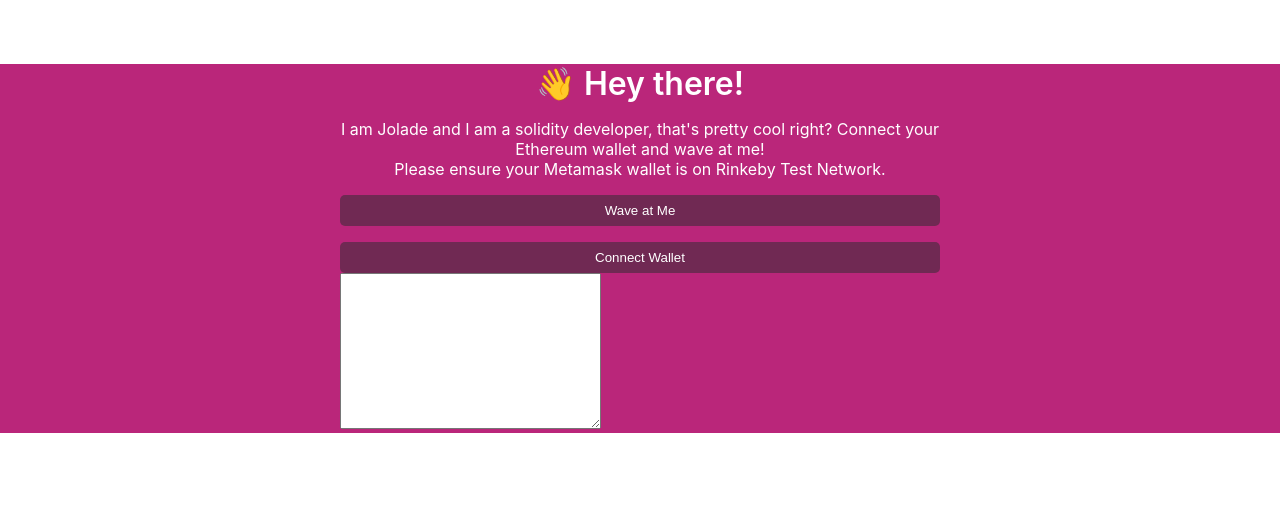
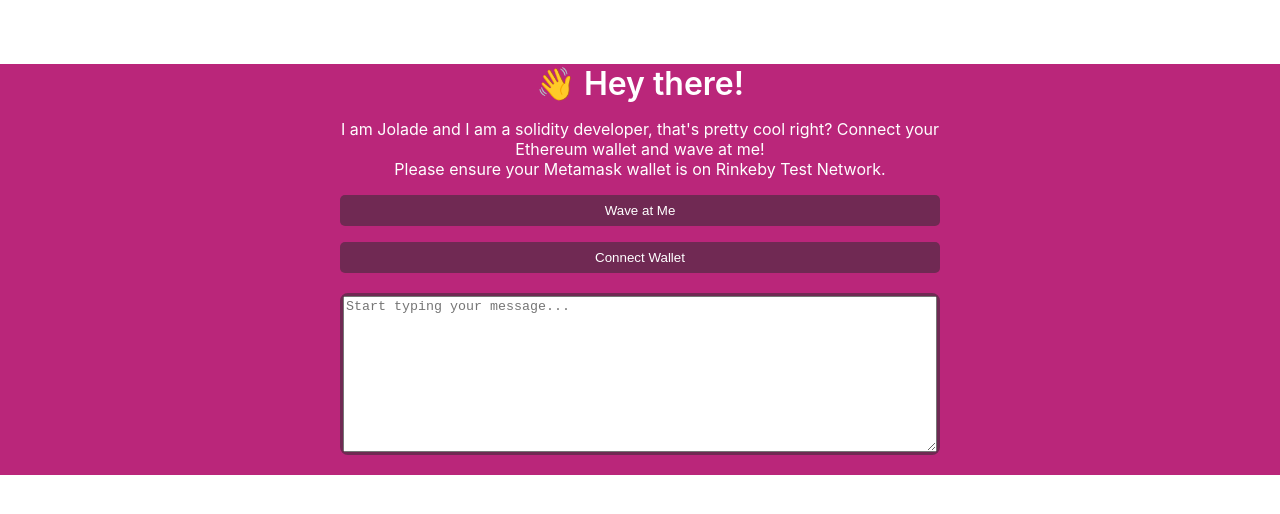
Before and after one commit to Jolah1/waveportal-jola-project, a React (Create React App) app: page / in a window 1280 px wide. Shown: the top 514 px of the page. Built offline with nearby package versions, Linux system fonts and the light colour scheme; the HTML template or start-up script is replaced by a standard one.

Commit message:
css perfected

```diff
--- a/src/App.css
+++ b/src/App.css
@@ -3,6 +3,7 @@
   justify-content: center;
   width: 100%;
   margin-top: 64px;
+  padding-bottom: 20px;
   background-color: rgb(186, 38, 122);
   color: white;
 }
@@ -37,3 +38,12 @@
   color: white;
 
 }
+
+.text {
+  margin-top: 20px;
+  display: flex;
+  flex-direction: column;
+  justify-content: center;
+  border: solid rgb(112, 41, 83);
+  border-radius: 8px;
+}
--- a/src/App.js
+++ b/src/App.js
@@ -145,9 +145,9 @@
               <div>Message: {wave.message}</div>
             </div>)
         })}
-        <div>
-        <label For="Message:"></label>
-        <textarea name="message" id="message" cols="30" rows="10"></textarea>
+        <div className="text">
+
+        <textarea placeholder="Start typing your message..." name="message" id="message" cols="30" rows="10"></textarea>
 
         </div>
       </div>
```
